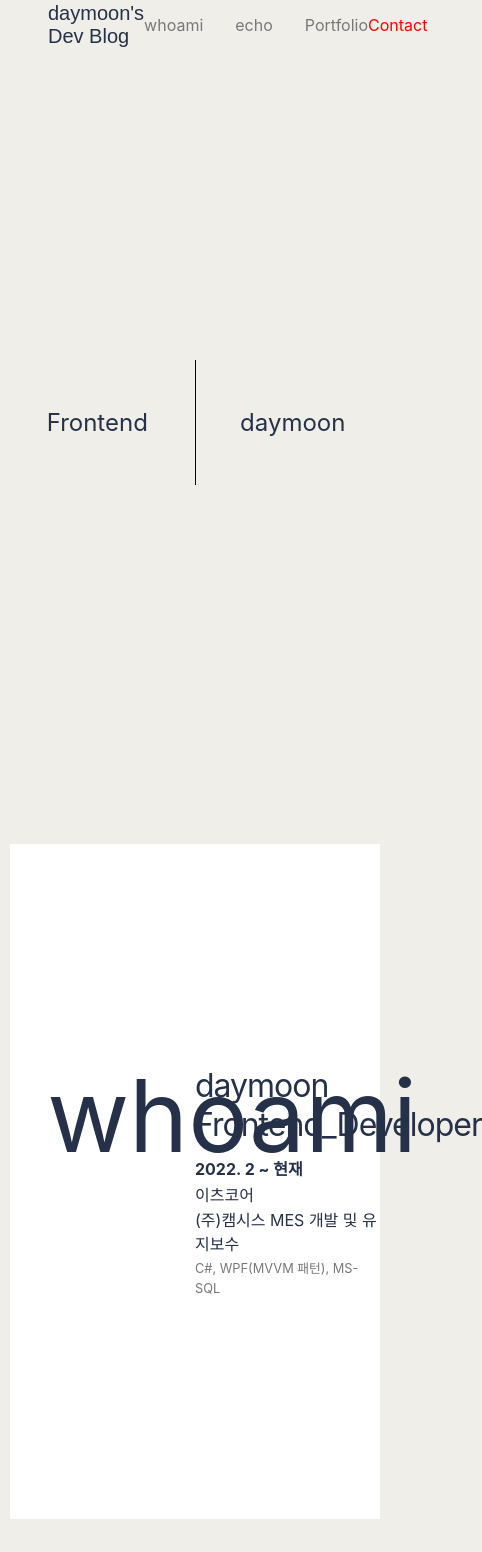
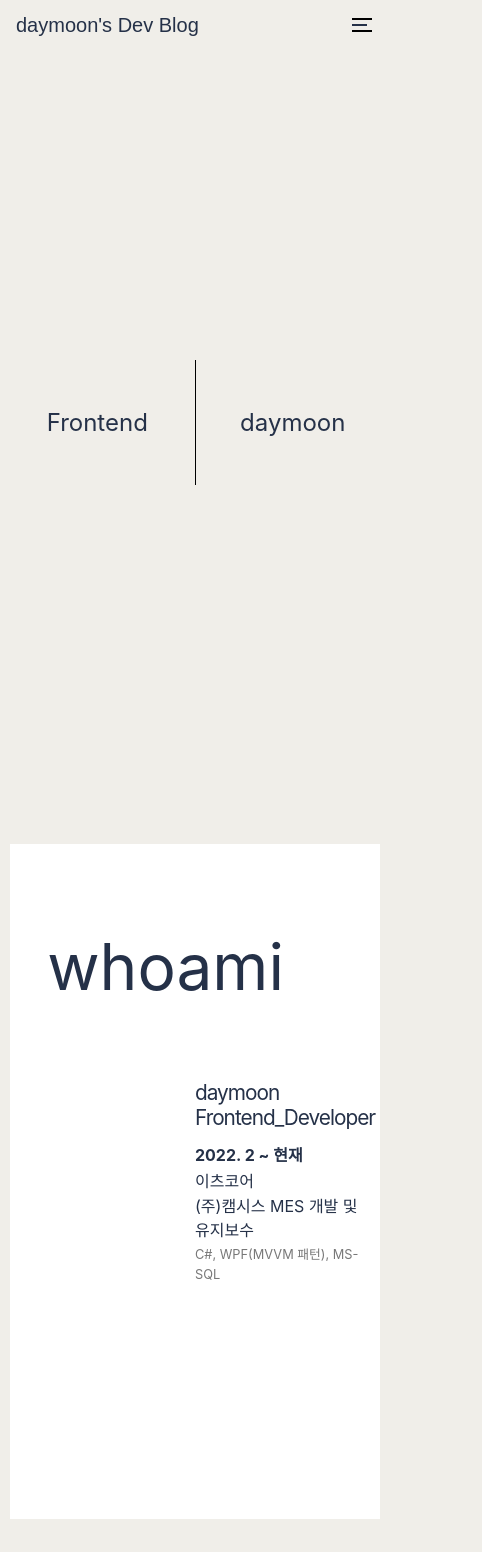
Before and after one commit to daymoon-dev/daymoon-dev-blog, a React (Create React App) app: page / in a window 390 px wide. Shown: the top 1552 px of the page, 482 px wide, since content can reach past the window. Built offline with nearby package versions, Linux system fonts and the light colour scheme; a web font is replaced by a local one.

Commit message:
반응형 햄버거 메뉴 추가

```diff
--- a/src/components/assets/Titles.tsx
+++ b/src/components/assets/Titles.tsx
@@ -1,4 +1,5 @@
 import styled from "styled-components";
+import { theme } from "../../styles/theme";
 
 type TitlesProps = {
   title: string;
@@ -8,6 +9,10 @@ export const Main = styled.h1`
   font-size: 6.25em;
   font-weight: 400;
   margin: 0;
+
+  ${theme.mediaQeury.mobile`
+    font-size: 4em;
+  `}
 `;
 
 const Sub = styled.h2`
--- a/src/components/landing/WhoAmITemplate.tsx
+++ b/src/components/landing/WhoAmITemplate.tsx
@@ -2,6 +2,7 @@ import styled from "styled-components";
 import { Main } from "../assets/Titles";
 import { Half } from "./HalfContainer";
 import { metaData } from "../../data/metaData";
+import { theme } from "../../styles/theme";
 
 export default function WhoAmITemplate() {
   const WhoAmITemplate = styled.section`
@@ -10,14 +11,15 @@ export default function WhoAmITemplate() {
     width: 95%;
     height: 80vh;
     background: ${(props) => props.theme.colors.third};
-    /* height: fit-content; */
-    /* padding: 10em 0; */
   `;
 
   const TitleBox = styled(Half)`
     justify-content: flex-start;
+    padding-top: 25vh;
 
-    padding-top: 25vh;
+    ${theme.mediaQeury.tablet`
+      padding-top: 10vh;
+    `}
   `;
 
   const MenuTitleBox = styled(Half)`
@@ -29,6 +31,19 @@ export default function WhoAmITemplate() {
       margin: 0;
       letter-spacing: -1px;
     }
+
+    ${theme.mediaQeury.tablet`
+      p{
+        font-size: 2em;
+      }
+    `}
+
+    ${theme.mediaQeury.mobile`
+      p{
+        font-size: 1.3em;
+      }
+      padding-right: 1em;
+    `}
   `;
 
   const WhoAmITitle = styled(Main)`
@@ -36,8 +51,6 @@ export default function WhoAmITemplate() {
   `;
 
   const SubTitleContainer = styled.div`
-    display: flex;
-    flex-direction: column;
     padding-top: 3vw;
 
     p {
@@ -58,6 +71,10 @@ export default function WhoAmITemplate() {
       color: ${(props) => props.theme.colors.navElements};
       font-size: 0.8em;
     }
+
+    /* ${theme.mediaQeury.tablet`
+      padding-top: 5em;
+    `} */
   `;
 
   return (
--- a/src/components/nav/NavElements.tsx
+++ b/src/components/nav/NavElements.tsx
@@ -1,6 +1,7 @@
 import { Link } from "react-router-dom";
 import styled from "styled-components";
 import element from "../../data/NavElement";
+import { theme } from "../../styles/theme";
 
 const NavList = styled.ul`
   display: flex;
--- a/src/components/nav/Navbar.tsx
+++ b/src/components/nav/Navbar.tsx
@@ -2,6 +2,7 @@ import styled from "styled-components";
 import { Link } from "react-router-dom";
 import Logo from "../assets/Logo";
 import NavElements from "./NavElements";
+import { theme } from "../../styles/theme";
 
 export default function Navbar() {
   const Navbar = styled.header`
@@ -12,16 +13,112 @@ export default function Navbar() {
     padding: 0 3em;
     height: 50px;
     align-items: center;
+
     / a {
       text-decoration: none;
       color: ${(props) => props.theme.colors.navElements};
     }
+
+    #hamburger-menu {
+      display: none;
+    }
+
+    .hamburger-container {
+      display: none;
+      width: 30px;
+      height: 18px;
+      flex-direction: column;
+      justify-content: center;
+      align-items: center;
+      cursor: pointer;
+    }
+
+    .hamburger-button {
+      background-color: ${theme.light.colors.second};
+      height: 2px;
+      width: 15px;
+    }
+
+    .hamburger-button::before,
+    .hamburger-button::after {
+      display: block;
+      background-color: black;
+      position: absolute;
+      height: 2px;
+      width: 20px;
+    }
+
+    .hamburger-button::before {
+      content: "";
+      margin-top: -6px;
+    }
+
+    .hamburger-button::after {
+      content: "";
+      margin-top: 6px;
+    }
+
+    #hamburger-menu:checked + .hamburger-container .hamburger-button {
+      background: rgba(255, 255, 255, 0);
+    }
+
+    #hamburger-menu:checked + .hamburger-container .hamburger-button::before {
+      margin-top: 0px;
+      transform: rotate(405deg);
+    }
+
+    #hamburger-menu:checked + .hamburger-container .hamburger-button::after {
+      margin-top: 0px;
+      transform: rotate(-405deg);
+    }
+
+    ${theme.mediaQeury.tablet`
+      padding: 0 1em;
+      justify-content: space-between;
+
+      .hamburger-container{
+        display: flex;
+      }
+
+      #hamburger-menu:checked ~ ul{
+        display: flex;
+        align-items: flex-end;
+      }
+
+      ul {
+        display: none;
+        position: absolute;
+        width: 100%;
+        flex-direction: column;
+        right: 0;
+        padding: 0.5em;
+        top: 25px;
+        background-color: #F0EEE9;
+        opacity: 0.5;
+      }
+
+      ul > li {
+        padding: 1em;
+      }
+
+      ul > li > a {
+        color: black;
+      }
+      `}
+
+    ${theme.mediaQeury.mobile`
+      padding: 0 1em;
+    `}
   `;
 
   const ContactContainer = styled.div`
     flex: 1;
     text-align: right;
     color: red;
+
+    ${theme.mediaQeury.tablet`
+      display: none;
+    `}
   `;
 
   return (
@@ -29,6 +126,10 @@ export default function Navbar() {
       <Logo>
         <Link to="/">daymoon's Dev Blog</Link>
       </Logo>
+      <input id="hamburger-menu" type="checkbox" />
+      <label className="hamburger-container" htmlFor="hamburger-menu">
+        <div className="hamburger-button"></div>
+      </label>
       <NavElements />
       <ContactContainer>Contact</ContactContainer>
     </Navbar>
--- a/src/styles/mediaQuery.ts
+++ b/src/styles/mediaQuery.ts
@@ -1,38 +1,20 @@
-import { css, CSSProp } from "styled-components";
-
 interface breakpointProps {
   mobile: number;
   tablet: number;
   desktop: number;
+  [index: string]: any;
 }
 
 const breakpoint: breakpointProps = {
-  mobile: 540,
-  tablet: 768,
+  mobile: 576,
+  tablet: 900,
   desktop: 1080,
 };
 
-const mediaQuery = {
-  mobile: (literals: TemplateStringsArray, ...args: string[]): CSSProp =>
-    css`
-      @media only screen and (max-width: ${breakpoint.mobile}px) {
-        ${css(literals, ...args)}
-      }
-    `,
-
-  tablet: (literals: TemplateStringsArray, ...args: string[]): CSSProp =>
-    css`
-      @media only screen and (max-width: ${breakpoint.tablet}px) {
-        ${css(literals, ...args)}
-      }
-    `,
-
-  desktop: (literals: TemplateStringsArray, ...args: string[]): CSSProp =>
-    css`
-      @media only screen and (max-width: ${breakpoint.desktop}px) {
-        ${css(literals, ...args)}
-      }
-    `,
-};
-
-export default mediaQuery;
+export const mediaQeury = (
+  Object.keys(breakpoint) as Array<keyof typeof breakpoint>
+).reduce((acc, key) => {
+  acc[key] = (style: string) =>
+    `@media (max-width: ${breakpoint[key]}px) { ${style} }`;
+  return acc;
+}, {} as { [index: string]: Function });
--- a/src/styles/theme.ts
+++ b/src/styles/theme.ts
@@ -1,5 +1,5 @@
 import { DefaultTheme } from "styled-components";
-import mediaQuery from "./mediaQuery";
+import { mediaQeury } from "./mediaQuery";
 
 const light: DefaultTheme = {
   colors: {
@@ -19,4 +19,4 @@ const dark = {
   },
 };
 
-export const theme = { light, dark, mediaQuery };
+export const theme = { light, dark, mediaQeury };
```
